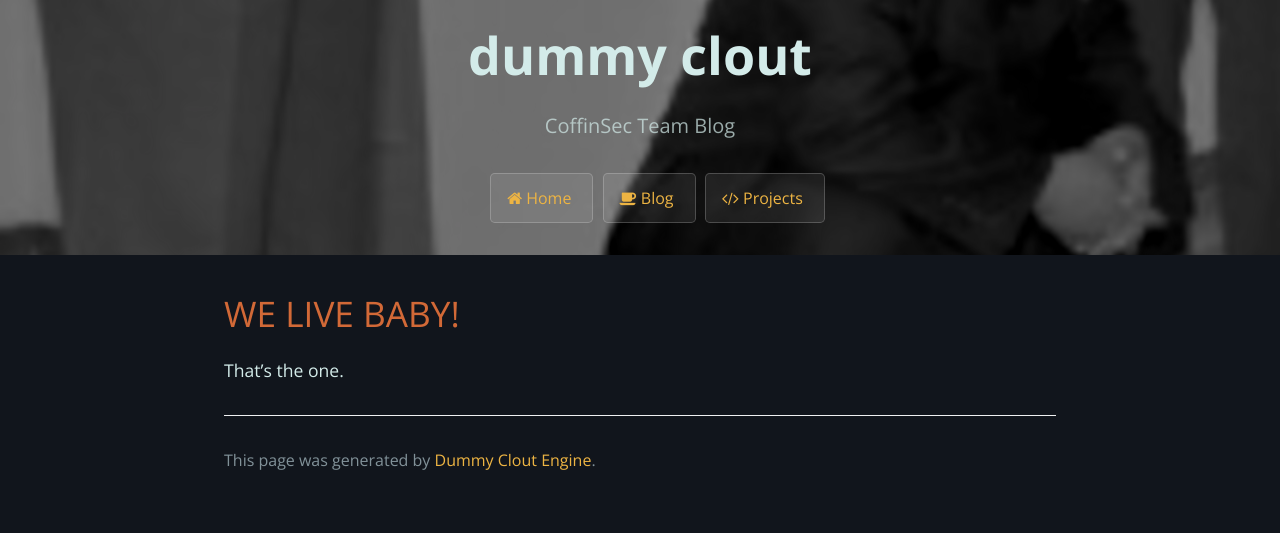
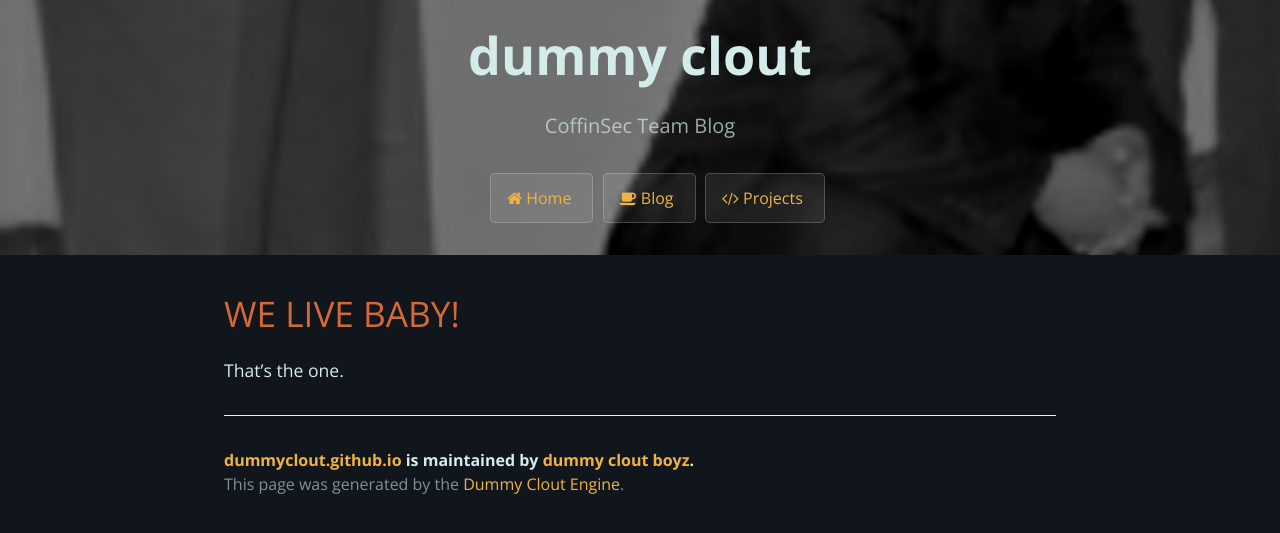
Before and after one commit to dummyclout/dummyclout.github.io, a Jekyll site: the page built from index.md, in a window 1280 px wide. Shown: the top 533 px of the page. Built offline with Jekyll 4.4.1, drawn with Linux system fonts in a browser that asks for light colours; nearby versions of some CDN libraries; our own code applies the rules of GitHub Pages for plain Markdown files.

Commit message:
Condensed code and used includes to add head and headers

```diff
--- a/_layouts/default.html
+++ b/_layouts/default.html
@@ -1,31 +1,15 @@
 <!DOCTYPE html>
 <html lang="{{ site.lang | default: "en-US" }}">
-  <head>
-    <meta charset="UTF-8">
-
-{% seo %}
-    <meta name="description" content="{{ page.description | default: site.description | default: site.github.project_tagline }}"/>
-    <meta name="viewport" content="width=device-width, initial-scale=1">
-    <meta name="theme-color" content="#157878">
-    <link rel="stylesheet" href="//maxcdn.bootstrapcdn.com/font-awesome/4.3.0/css/font-awesome.min.css">
-    <link href='https://fonts.googleapis.com/css?family=Open+Sans:400,700' rel='stylesheet' type='text/css'>
-    <link rel="stylesheet" href="{{ '/assets/css/style.css?v=' | append: site.github.build_revision | relative_url }}">
-  </head>
+{% include head.html %}
   <body>
-    <section class="page-header">
-      <h1 class="project-name">{{ site.title | default: site.github.repository_name }}</h1>
-      <h2 class="project-tagline">{{ site.description | default: site.github.project_tagline }}</h2>
-      {% include navbar.html %}
-    </section>
+    {% include header.html %}
 
     <section class="main-content">
       {{ content }}
 
       <footer class="site-footer">
-        {% if site.github.is_project_page %}
-          <span class="site-footer-owner"><a href="{{ site.github.repository_url }}">{{ site.github.repository_name }}</a> is maintained by <a href="{{ site.github.owner_url }}">dummy clout boyz</a>.</span>
-        {% endif %}
-        <span class="site-footer-credits">This page was generated by <a href="/">Dummy Clout Engine</a>.</span>
+          <span class="site-footer-owner"><a href="/">{{ site.github.repository_name }}</a> is maintained by <a href="{{ site.github.owner_url }}">dummy clout boyz</a>.</span>
+        <span class="site-footer-credits">This page was generated by the <a href="/">Dummy Clout Engine</a>.</span>
       </footer>
     </section>
 
```
